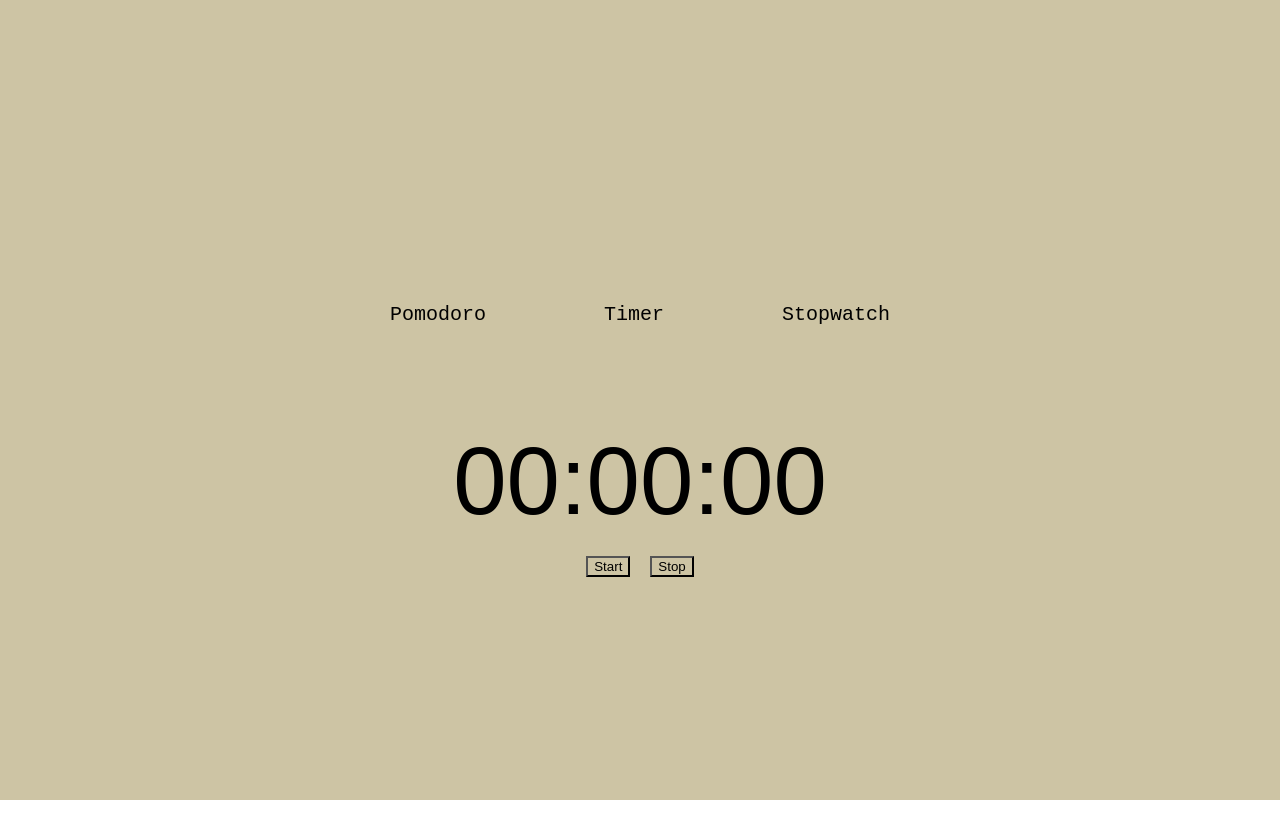
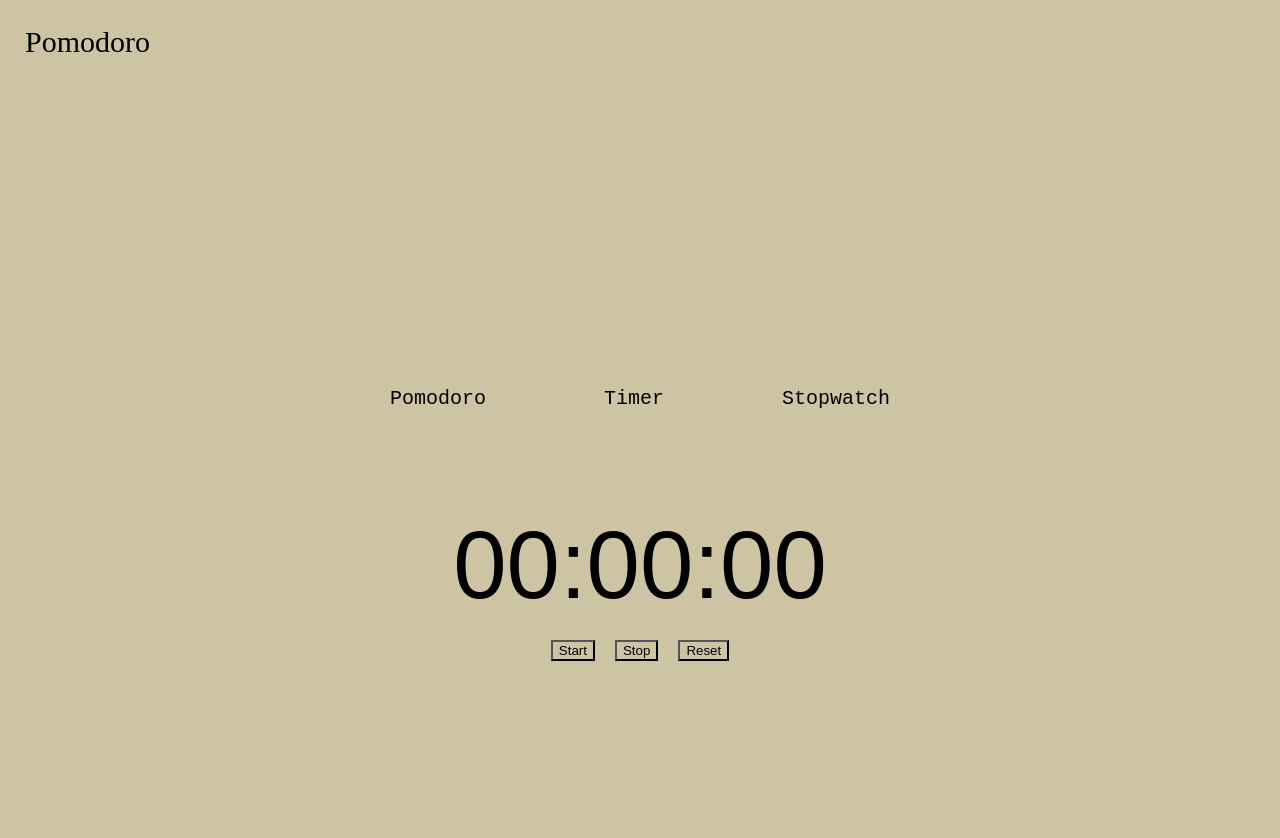
Before and after one commit to Jadynco/pomo, a React (Create React App) app: page /stopwatch in a window 1280 px wide. Shown: the top 838 px of the page. Before the commit the page ends 800 px from the top, so only its background shows below. Built offline with nearby package versions, Linux system fonts and the light colour scheme.

Commit message:
reset buttons/ logo

```diff
--- a/src/App.css
+++ b/src/App.css
@@ -1,11 +1,19 @@
 
+*{
+  background-color: #cdc4a4;
+}
 
 .App {
   flex-direction: column;
   display: flex;           /* Enables Flexbox */
   justify-content: center; /* Centers the links horizontally */
-  background-color: #cdc4a4;
   height: 100vh;           /* Makes nav-bar take up the full height of the viewport */
+}
+
+.logo{
+  padding:25px;
+  font-size: 30px;
+  font-family:'Times New Roman', Times, serif;
 }
 
 .navbar{
--- a/src/App.jsx
+++ b/src/App.jsx
@@ -7,6 +7,7 @@ import Stopwatch from "./stopwatch";
 function App() {
   return (
     <Router>
+      <div className="logo">Pomodoro</div>
       <div className="App">
         <nav className= "navbar">
           <Link to="/pomodoro">Pomodoro</Link>
--- a/src/pomodoro.jsx
+++ b/src/pomodoro.jsx
@@ -45,7 +45,13 @@ export default function Pomodoro() {
       <div className= "control">
         <button onClick={() => setActive(true)}>start</button>
         <button onClick={() => setActive(false)}>stop</button>
+        <button onClick={() =>{
+          setActive(false);
+          setSeconds(0);
+          setMinutes(25);
+        }}>Reset</button>
+
+        </div>
       </div>
-    </div>
   );
 }
--- a/src/stopwatch.jsx
+++ b/src/stopwatch.jsx
@@ -44,6 +44,12 @@ export default function Stopwatch(){
         <div className="control">
             <button onClick={() => setActive(true)}>Start</button>
             <button onClick={() => setActive(false)}>Stop</button>
+            <button onClick={() =>{
+          setActive(false);
+          setSeconds(0);
+          setMinutes(0);
+          setHours(0);
+        }}>Reset</button>
         </div>
         </div>
     )
--- a/src/timer.jsx
+++ b/src/timer.jsx
@@ -33,6 +33,11 @@ export default function Timer (){
   <div className="control">
       <button onClick={() => setActive(true)}>Start</button>
       <button onClick={() => setActive(false)}>Stop</button>
+      <button onClick={() =>{
+          setActive(false);
+          setSeconds(0);
+          setMinutes(25);
+        }}>Reset</button>
    </div>
 </div>
 
```
